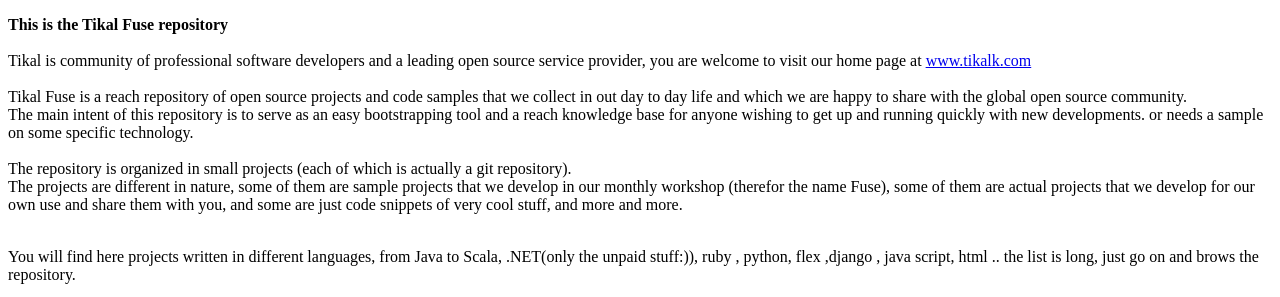
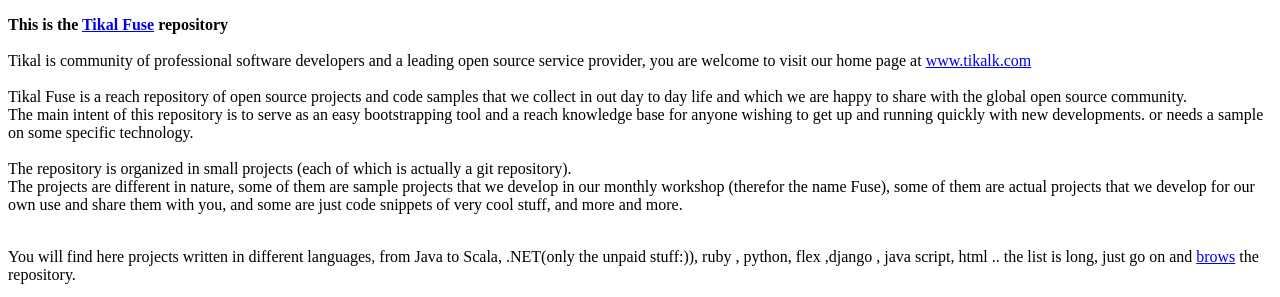
Before and after one commit to Tikal-Fuse/tikal-fuse.github.com, a plain HTML site: page index.html in a window 1280 px wide. Shown: the top 297 px of the page. Drawn offline with Linux system fonts and the light colour scheme.

Commit message:
fuse front page message

```diff
--- a/index.html
+++ b/index.html
@@ -1,5 +1,6 @@
 <!DOCTYPE html PUBLIC "-//W3C//DTD HTML 4.01//EN" "http://www.w3.org/TR/html4/strict.dtd">
 <html><head>
+
 <meta content="text/html; charset=ISO-8859-1" http-equiv="content-type"><title>Tikal Fuse</title><meta http-equiv="CONTENT-TYPE" content="text/html; charset=utf-8"><meta name="GENERATOR" content="OpenOffice.org 3.1  (Linux)"><style type="text/css">
 	<!--
 		@page { margin: 0.79in }
@@ -15,7 +16,7 @@
 
 
 <p style="margin-bottom: 0in;"><span style="text-decoration: none;"><b>This
-is the Tikal Fuse repository</b></span><br><br>Tikal is community of
+is the <a target="_self" href="http://github.com/Tikal-Fuse">Tikal Fuse</a> repository</b></span><br><br>Tikal is community of
 professional software developers and a leading open source service
 provider, you are welcome to visit our home page at
 <a href="www.tikalk.com" target="_blank">www.tikalk.com</a><br><br>Tikal
@@ -35,7 +36,7 @@ code snippets of very cool stuff, and more and more.<br><br>
 <p style="margin-bottom: 0in;">You will find here projects  written in
 different languages, from Java to Scala, .NET(only the unpaid
 stuff:)), ruby , python, flex ,django , java script, html .. the list
-is long, just go on and brows the repository.</p>
+is long, just go on and <a href="http://github.com/Tikal-Fuse" target="_self">brows</a> the repository.</p>
 
 <p style="margin-bottom: 0in;"><br>most of our fuse projects are not
 production quality but are only demonstrating uses and solutions in
```
